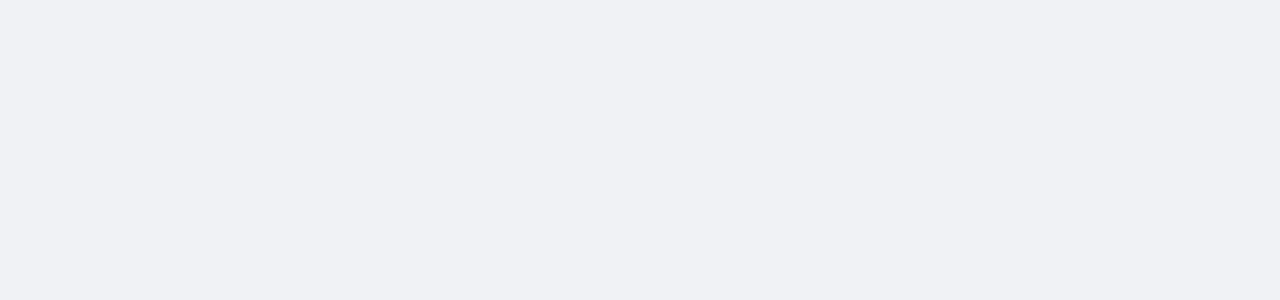
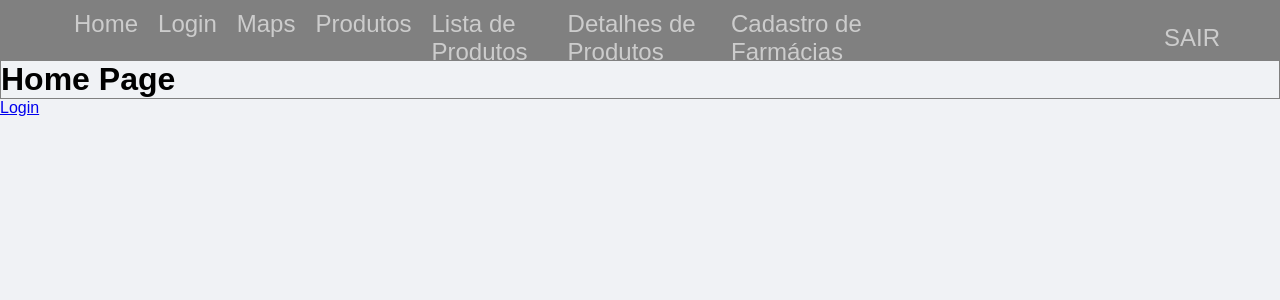
Before and after one commit to denisonkolling/pharma-kontroll-react, a React (Vite) app: page /home in a window 1280 px wide. Before the commit this address had no page. Shown: the top 300 px of the page. Built offline with nearby package versions, Linux system fonts and the light colour scheme.

Commit message:
feat: adiciona navbar

```diff
--- a/src/App.jsx
+++ b/src/App.jsx
@@ -5,20 +5,22 @@ import { Route, Routes } from 'react-router-dom';
 import Maps from './pages/Maps';
 import Products from './pages/Products';
 import ProductsList from './pages/ProductsList';
-import ProductDetails from './pages/ProductsDetails';
+import ProductsDetails from './pages/ProductsDetails';
 import Stores from './pages/Stores';
+import Navbar from './components/Navbar';
 
 const App = () => {
 	return (
 		<>
 			<GlobalStyle />
+      <Navbar />
 			<Routes>
-				<Route path="/" element={<Home />} />
+				<Route path="/home" element={<Home />} />
 				<Route path="/login" element={<Login />} />
 				<Route path="/mapa" element={<Maps />} />
 				<Route path="/produtos" element={<Products />} />
 				<Route path="/listaDeProdutos" element={<ProductsList />} />
-				<Route path="/detalhesDeProdutos" element={<ProductDetails />} />
+				<Route path="/detalhesDeProdutos" element={<ProductsDetails />} />
 				<Route path="/farmacias" element={<Stores />} />
 			</Routes>
 		</>
--- /dev/null
+++ b/src/components/Navbar/index.jsx
@@ -0,0 +1,37 @@
+import { Link } from 'react-router-dom';
+import {
+	NavbarContainer,
+	LeftContainer,
+	RightContainer,
+	NavbarInnerContainer,
+	NavbarExtendedContainer,
+	NavbarLinkContainer,
+  NavbarLink,
+} from './styles';
+import React from 'react';
+
+const Navbar = () => {
+	return (
+		<NavbarContainer>
+			<NavbarInnerContainer>
+				<LeftContainer>
+					<NavbarLinkContainer>
+						<NavbarLink to="/home">Home</NavbarLink>
+						<NavbarLink to="/login">Login</NavbarLink>
+						<NavbarLink to="/mapa">Maps</NavbarLink>
+						<NavbarLink to="/produtos">Produtos</NavbarLink>
+						<NavbarLink to="/listaDeProdutos">Lista de Produtos</NavbarLink>
+						<NavbarLink to="/detalhesDeProdutos">Detalhes de Produtos</NavbarLink>
+						<NavbarLink to="/farmacias">Cadastro de Farmácias</NavbarLink>
+					</NavbarLinkContainer>
+				</LeftContainer>
+				<RightContainer>
+					<NavbarLink href="/login">SAIR</NavbarLink>
+				</RightContainer>
+			</NavbarInnerContainer>
+			<NavbarExtendedContainer></NavbarExtendedContainer>
+		</NavbarContainer>
+	);
+};
+
+export default Navbar;
--- /dev/null
+++ b/src/components/Navbar/styles.js
@@ -0,0 +1,48 @@
+import { styled } from 'styled-components';
+import { Link } from 'react-router-dom';
+
+export const NavbarContainer = styled.nav`
+	width: 100%;
+	height: 60px;
+	display: flex;
+	flex-direction: column;
+	background-color: grey;
+`;
+
+export const LeftContainer = styled.div`
+	flex: 70%;
+	display: flex;
+	align-items: center;
+	padding-left: 5%;
+`;
+
+export const RightContainer = styled.div`
+	flex: 30%;
+	display: flex;
+	justify-content: flex-end;
+  align-items: center;
+	padding-right: 50px;
+`;
+
+export const NavbarInnerContainer = styled.div`
+	width: 100%;
+	height: 80px;
+	display: flex;
+`;
+export const NavbarExtendedContainer = styled.div`
+	display: flex;
+	flex-direction: column;
+	align-items: center;
+`;
+
+export const NavbarLinkContainer = styled.div`
+	display: flex;
+`;
+
+export const NavbarLink = styled(Link)`
+	color: #ccc;
+	font-size: x-large;
+	font-family: Arial, Helvetica, sans-serif;
+	text-decoration: none;
+	margin: 10px;
+`;
--- a/src/pages/Home/index.jsx
+++ b/src/pages/Home/index.jsx
@@ -1,5 +1,6 @@
 import React from 'react';
 import { Title } from './styles';
+import Navbar from '../../components/Navbar';
 
 const Home = () => {
 	return (
--- a/src/pages/ProductsDetails/index.jsx
+++ b/src/pages/ProductsDetails/index.jsx
@@ -1,9 +1,9 @@
 import React from 'react'
 
-const ProductDetails = () => {
+const ProductsDetails = () => {
   return (
-    <div>Product Details</div>
+    <h1>Product Details</h1>
   )
 }
 
-export default ProductDetails
+export default ProductsDetails
```
